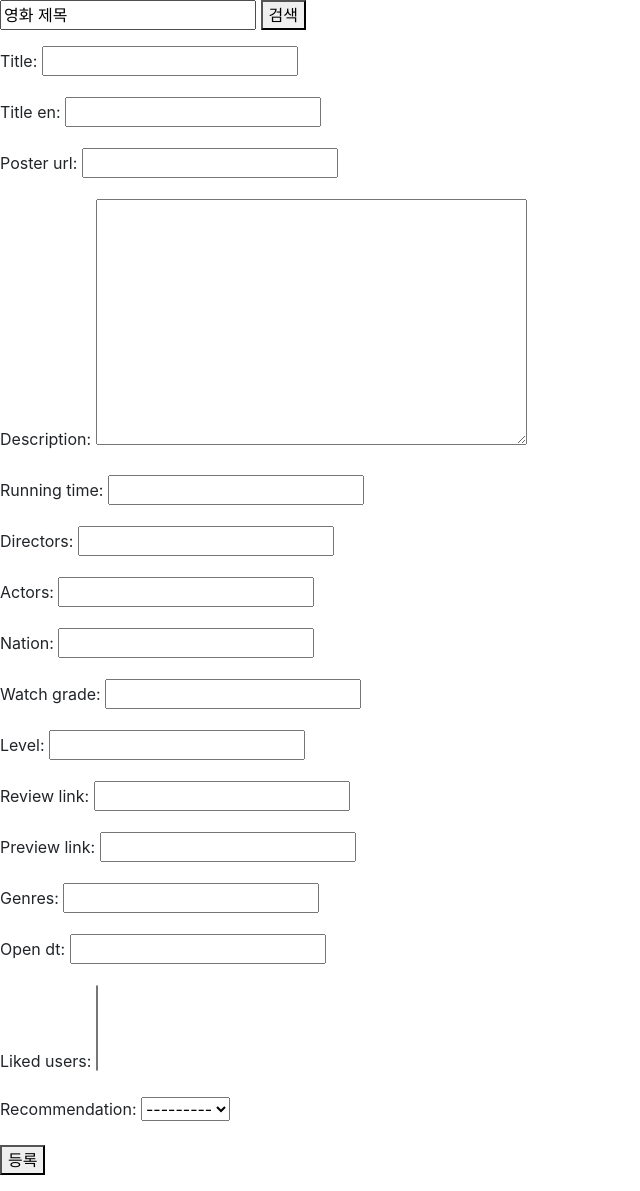
After one commit to hyeryeons2/LST_PJT, a Django app: page /movies/addmovie/ in a window 1280 px wide. The commit adds this page. Shown: the whole page, without its empty margins (0-640 px from the left). Run offline with Django 3.2, Linux system fonts and the light colour scheme; data that the repository does not hold is empty; some libraries are stand-ins or nearby versions.

Commit message:
Make MovieForm
 - Get movie data from openAPI

```diff
--- a/movie_pjt/templates/base.html
+++ b/movie_pjt/templates/base.html
@@ -23,6 +23,5 @@
     <script src="https://code.jquery.com/jquery-3.3.1.slim.min.js" integrity="sha384-q8i/X+965DzO0rT7abK41JStQIAqVgRVzpbzo5smXKp4YfRvH+8abtTE1Pi6jizo" crossorigin="anonymous"></script>
     <script src="https://cdnjs.cloudflare.com/ajax/libs/popper.js/1.14.7/umd/popper.min.js" integrity="sha384-UO2eT0CpHqdSJQ6hJty5KVphtPhzWj9WO1clHTMGa3JDZwrnQq4sF86dIHNDz0W1" crossorigin="anonymous"></script>
     <script src="https://stackpath.bootstrapcdn.com/bootstrap/4.3.1/js/bootstrap.min.js" integrity="sha384-JjSmVgyd0p3pXB1rRibZUAYoIIy6OrQ6VrjIEaFf/nJGzIxFDsf4x0xIM+B07jRM" crossorigin="anonymous"></script>
-
 </body>
 </html>
--- a/movie_pjt/urls.py
+++ b/movie_pjt/urls.py
@@ -18,5 +18,6 @@ from django.urls import path, include
 
 urlpatterns = [
     path('accounts/', include('accounts.urls')),
+    path('movies/', include('movies.urls')),
     path('admin/', admin.site.urls),
 ]
--- /dev/null
+++ b/movies/forms.py
@@ -0,0 +1,10 @@
+from django.contrib.auth import get_user_model # 현재 활성화(active)된 user model 을 return 한다.
+from django import forms
+from .models import Recommendation, Movie, Review
+
+
+class MovieForm(forms.ModelForm):
+
+    class Meta:
+        model = Movie
+        fields = '__all__'
--- a/movies/models.py
+++ b/movies/models.py
@@ -23,6 +23,7 @@ class Movie(models.Model):
     review_link = models.CharField(max_length=200)
     preview_link = models.CharField(max_length=200)
     genres = models.CharField(max_length=100)
+    open_dt = models.IntegerField(blank=True, null=True)
     liked_users = models.ManyToManyField(settings.AUTH_USER_MODEL, related_name='liked_movies')
     recommendation = models.ForeignKey(Recommendation, on_delete=models.SET_NULL, blank=True, null=True)
 
--- /dev/null
+++ b/movies/templates/movies/addmovie.html
@@ -0,0 +1,19 @@
+{% extends 'base.html' %}
+
+{% block title %}
+{% endblock title %}
+
+{% block body %}
+<form method="POST">
+  {% csrf_token %}
+  {% comment %} get 할 때 name 으로 받음 {% endcomment %}
+  <input type="text" value="영화 제목" id="movie" name="movie">
+  <button type="submit">검색</button>
+</form>
+
+<form action="" method="POST">
+  {% csrf_token %}
+  {{ form.as_p }}
+  <button type="submit">등록</button>
+</form>
+{% endblock body %}
--- a/movies/urls.py
+++ b/movies/urls.py
@@ -0,0 +1,10 @@
+from django.urls import path
+from . import views
+
+app_name = 'movies'
+
+urlpatterns = [
+    path('', views.intro, name='intro'),
+    path('index/', views.index, name='index'),
+    path('addmovie/', views.addmovie, name='addmovie'),
+]
--- a/movies/views.py
+++ b/movies/views.py
@@ -1,3 +1,67 @@
-from django.shortcuts import render
+from django.shortcuts import render, redirect, get_object_or_404
+from django.views.decorators.http import require_POST, require_GET
+from django.contrib.auth.decorators import login_required
+from django.contrib.auth import get_user_model
+from .models import Recommendation, Movie, Review
+from .forms import MovieForm
+import requests
+from decouple import config
+from pprint import pprint
 
-# Create your views here.
+
+def intro(request):
+    return render(request, 'movies/intro.html')
+
+
+def index(request):
+    return render(request, 'movies/index.html')
+
+
+def addmovie(request):
+    if request.method == 'POST':
+        search = request.POST.get('movie')
+        key = config('API_KEY')
+        base_url = 'http://www.kobis.or.kr/kobisopenapi/webservice/rest/movie/searchMovieList.json'
+        api_url = f'{base_url}?key={key}&movieNm={search}'
+        response = requests.get(api_url)
+        data = response.json()
+
+        # number 바꾸면서 할 예정
+        movieCd = data['movieListResult']['movieList'][0]['movieCd']
+        nation = data['movieListResult']['movieList'][0]['repNationNm']
+
+        base_url = 'http://www.kobis.or.kr/kobisopenapi/webservice/rest/movie/searchMovieInfo.json'
+        api_url = f'{base_url}?key={key}&movieCd={movieCd}'
+        response = requests.get(api_url)
+        data = response.json()
+
+        title = data['movieInfoResult']['movieInfo']['movieNm']
+        title_en = data['movieInfoResult']['movieInfo']['movieNmEn']
+        running_time = data['movieInfoResult']['movieInfo']['showTm']
+        watch_grade = data['movieInfoResult']['movieInfo']['audits'][0]['watchGradeNm']
+        genres = ''
+        genre_list = data['movieInfoResult']['movieInfo']['genres']
+        for genre in genre_list:
+            genres += genre['genreNm'] + '|'
+        openDt = data['movieInfoResult']['movieInfo']['openDt']
+
+        BASE_URL = 'https://openapi.naver.com/v1/search/movie.json'
+        CLIENT_ID = config('CLIENT_ID')
+        CLIENT_SECRET = config('CLIENT_SECRET')
+        HEADER = {
+            'X-Naver-Client-Id': CLIENT_ID,
+            'X-Naver-Client-Secret': CLIENT_SECRET,
+        }
+        API_URL = f'{BASE_URL}?query={search}'
+        response = requests.get(API_URL, headers=HEADER).json()
+
+        # number 같이 바꿀지 따로 바꿀지 생각해야됨
+        directors = response['items'][0]['director']
+        actors = response['items'][0]['actor']
+        poster_url = response['items'][0]['image']
+
+    # else:
+        # count = 0
+    form =  MovieForm()
+    context = {'form': form}
+    return render(request, 'movies/addmovie.html', context)
--- a/requirements.txt
+++ b/requirements.txt
@@ -1,4 +1,10 @@
+certifi==2019.9.11
+chardet==3.0.4
 Django==2.2.7
 djangorestframework==3.10.3
+idna==2.8
+python-decouple==3.3
 pytz==2019.3
+requests==2.22.0
 sqlparse==0.3.0
+urllib3==1.25.7
```
Also changed, not shown: movies/templates/movies/index.html (added, +9 -0 lines), movies/migrations/0003_movie_open_dt.py (added).
